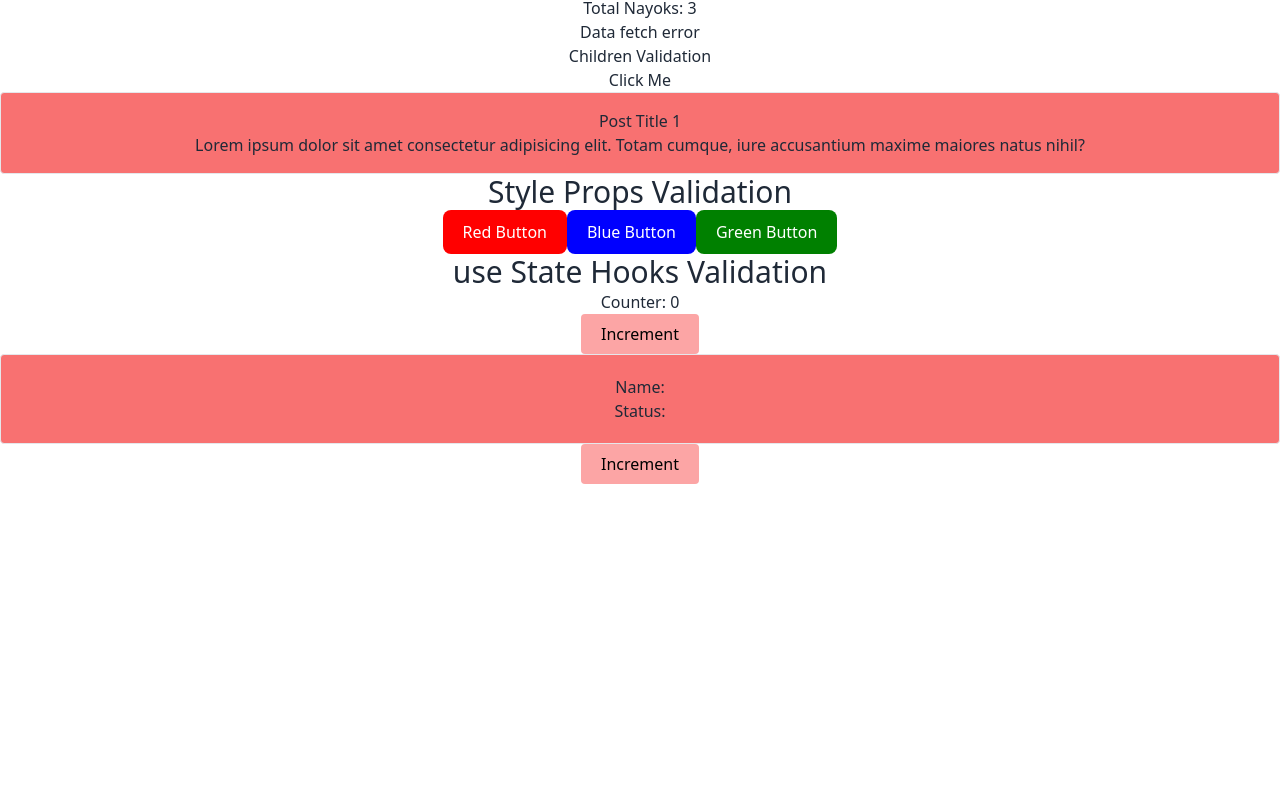
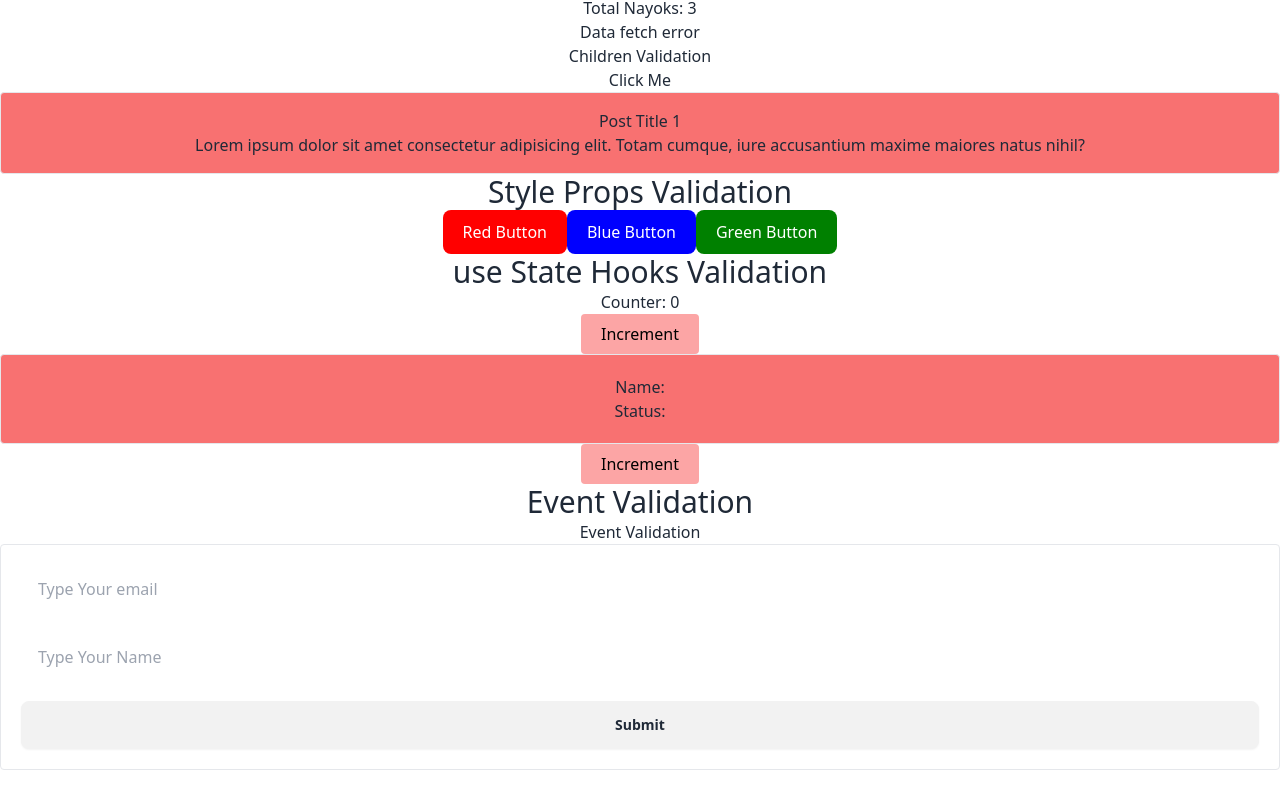
Before and after one commit to Mehedi-9T9/basic-react-typescript, a React (Create React App) app: page / in a window 1280 px wide. Shown: the part 284-1092 px from the top of the page. Before the commit the page ends 800 px from the top, so only its background shows below. Built offline with nearby package versions, Linux system fonts and the light colour scheme.

Commit message:
event validate explore done

```diff
--- a/src/Components/Home.tsx
+++ b/src/Components/Home.tsx
@@ -8,6 +8,7 @@ import Card from './Card';
 import ComonButton from './ComonButton';
 import Counter from './Counter';
 import CreateUser from './CreateUser';
+import Login from './Login';
 
 const Home = () => {
     const person = {
@@ -59,6 +60,9 @@ const Home = () => {
             <Counter></Counter>
             <CreateUser></CreateUser>
 
+            <h2 className='text-3xl'>Event Validation</h2>
+            <Login></Login>
+
         </div>
     );
 };
--- /dev/null
+++ b/src/Components/Login.tsx
@@ -0,0 +1,26 @@
+import React from 'react';
+
+const Login = () => {
+    const [user, setUser] = React.useState({
+        name: "", email: ""
+    })
+    const handleForm = (event: React.FormEvent<HTMLFormElement>) => {
+        event.preventDefault()
+        console.log(user);
+
+    }
+    return (
+        <div>
+            <h3>Event Validation</h3>
+            <form className='grid grid-cols-1 p-5 rounded border gap-5 mb-20' onSubmit={handleForm}>
+                <input className='input' type="text" placeholder='Type Your email' onChange={(e) => setUser({ ...user, name: e.target.value })} />
+                <input className='input' type="email" placeholder='Type Your Name' onChange={(e) => setUser({ ...user, email: e.target.value })} />
+                <button className='btn'>Submit</button>
+
+            </form>
+
+        </div>
+    );
+};
+
+export default Login;
```
